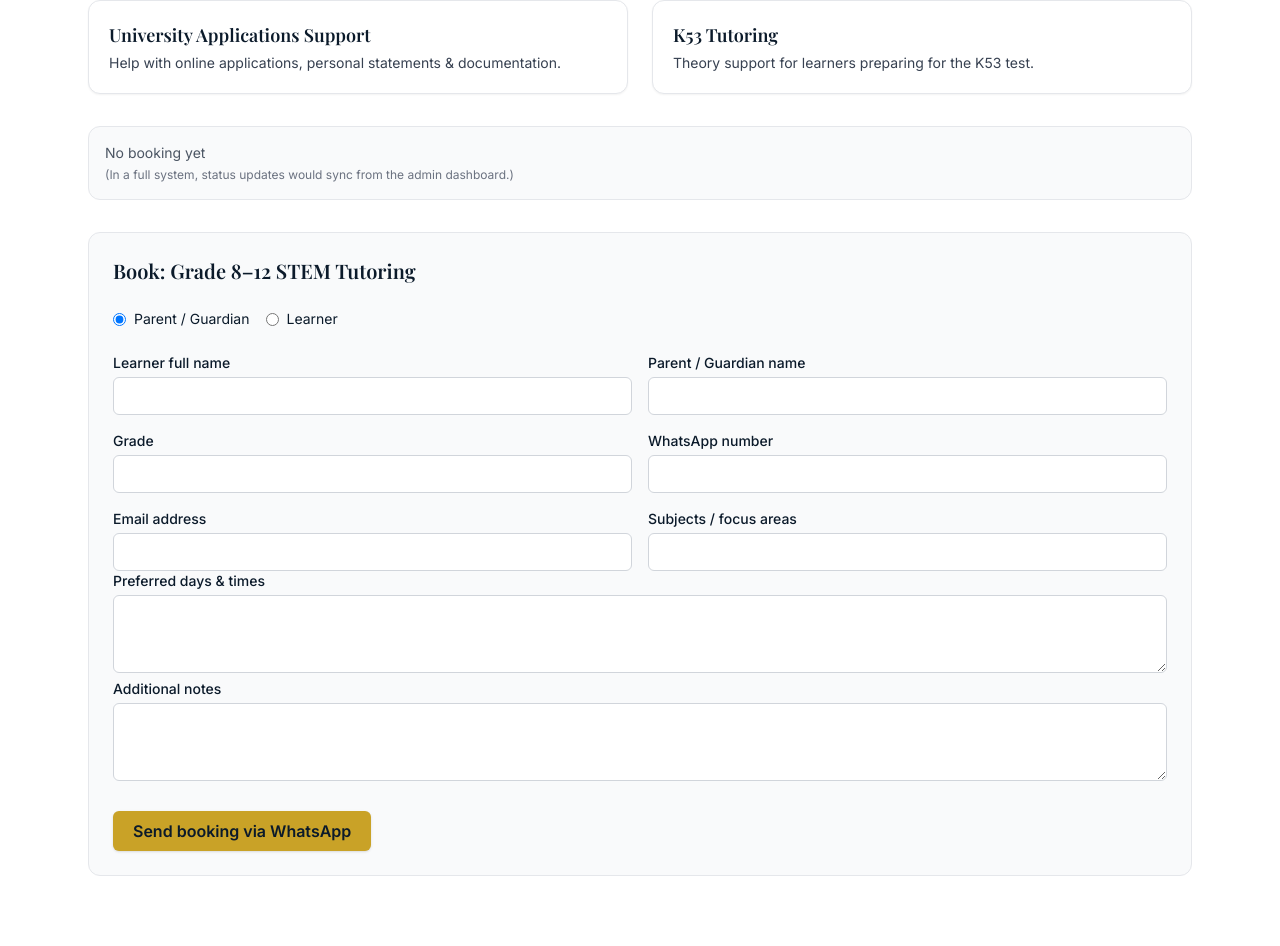
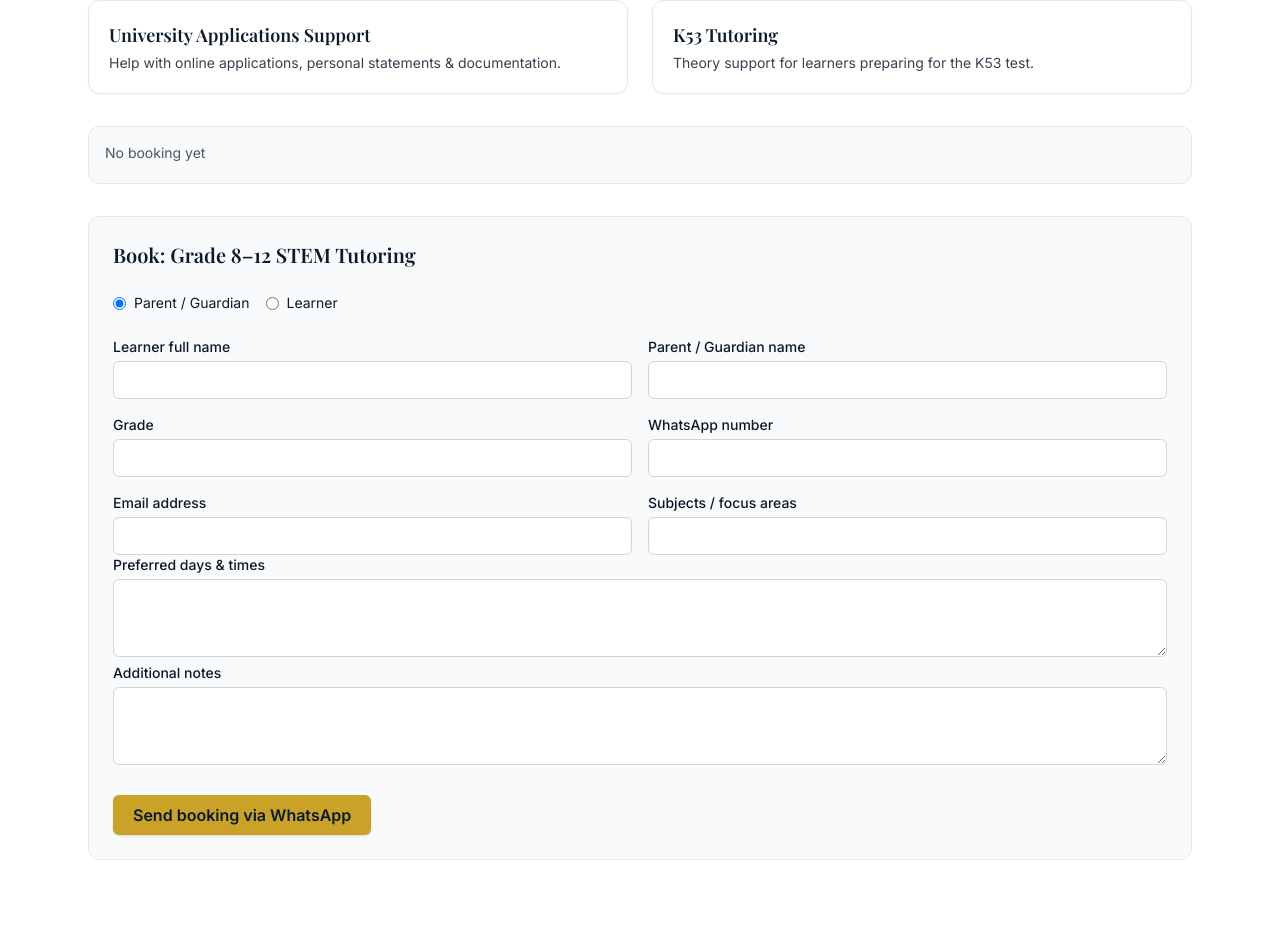
Before and after one commit to siphosethu-bit/IOA, a React (Vite) app: page / in a window 1280 px wide. Shown: the part 1760-2706 px from the top of the page. Built offline with nearby package versions, Linux system fonts and the light colour scheme.

Commit message:
Updated site Initial IOA website

```diff
--- a/src/App.jsx
+++ b/src/App.jsx
@@ -337,7 +337,6 @@
     <div className={`p-4 rounded-xl border ${style} text-sm`}>
       {text}
       <p className="text-xs text-gray-500 mt-1">
-        (In a full system, status updates would sync from the admin dashboard.)
       </p>
     </div>
   );
```
